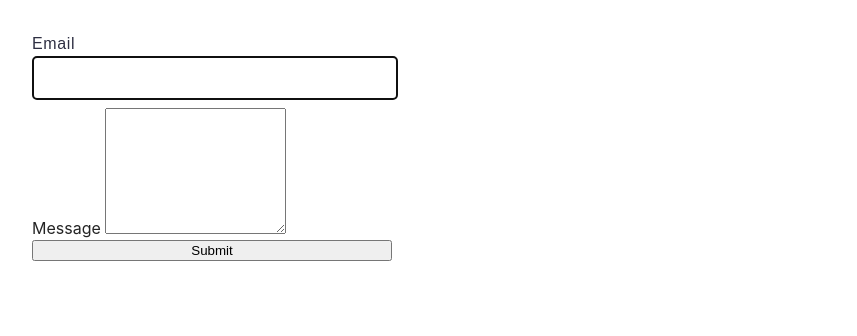
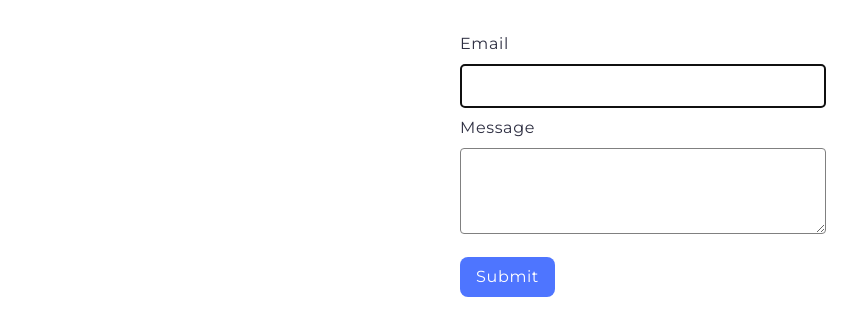
Before and after one commit to Olena-Zharova/goit-js-hw-09, a website built with Vite: page src/2-form.html in a window 1280 px wide. Shown: the whole page, without its empty margins (0-857 px from the left). Built offline with nearby package versions, Linux system fonts and the light colour scheme.

Commit message:
fix style.css

```diff
--- a/src/2-form.html
+++ b/src/2-form.html
@@ -5,6 +5,9 @@
     <meta http-equiv="X-UA-Compatible" content="IE=edge" />
     <meta name="viewport" content="width=device-width, initial-scale=1.0" />
     <title>Form</title>
+    <link rel="preconnect" href="https://fonts.googleapis.com">
+    <link rel="preconnect" href="https://fonts.gstatic.com" crossorigin>
+    <link href="https://fonts.googleapis.com/css2?family=Montserrat&display=swap" rel="stylesheet">
     <link rel="stylesheet" href="./css/styles.css" />
   </head>
   <body>
--- a/src/css/styles.css
+++ b/src/css/styles.css
@@ -54,6 +54,8 @@
 
 .feedback-form {
    display: flex;
+   margin-left: auto;
+   margin-right: auto;
   border-radius: 8px;
     padding: 24px;
     max-width: 360px;
@@ -78,4 +80,46 @@
   border-radius: 4px;
   width: 360px;
   height: 40px;
+  margin-top: 8px;
+
 }
+
+.textarea-form{
+
+  border: 1px solid #808080;
+    border-radius: 4px;
+    width: 360px;
+    height: 80px;
+    margin-top: 8px;
+}
+
+.btn-submit {
+
+  border-radius: 8px;
+    padding: 8px 16px;
+    width: 95px;
+    height: 40px;
+    background: #4e75ff;
+    border: none;
+    margin-top: 16px;
+    font-family: "Montserrat", sans-serif;
+      font-weight: 500;
+      font-size: 16px;
+      line-height: 1.5;
+      letter-spacing: 0.04em;
+      color: #fff;
+}
+
+.btn-submit:hover{
+
+  background: #6c8cff;
+}
+
+.label-message{
+  font-family: "Montserrat", sans-serif;
+    font-weight: 400;
+    font-size: 16px;
+    line-height: 1.5;
+    letter-spacing: 0.04em;
+    color: #2e2f42;
+}
--- a/src/js/2-form.js
+++ b/src/js/2-form.js
@@ -6,7 +6,7 @@ const formData = {
 };
 
 const formElem = document.querySelector('.feedback-form');
-
+const submit = document.querySelector('btn-submit');
 
 formElem.addEventListener('input', (e) => {
     formData.email = formElem.elements.email.value.trim();
@@ -36,9 +36,9 @@ formElem.addEventListener('submit', (e) => {
     else {
         console.log(formData);
     }
-});
 
-formElem.reset();
+    formElem.reset();
 formData.email = '';
 formData.message = '';
 localStorage.removeItem('feedback-form-state');
+});
```
